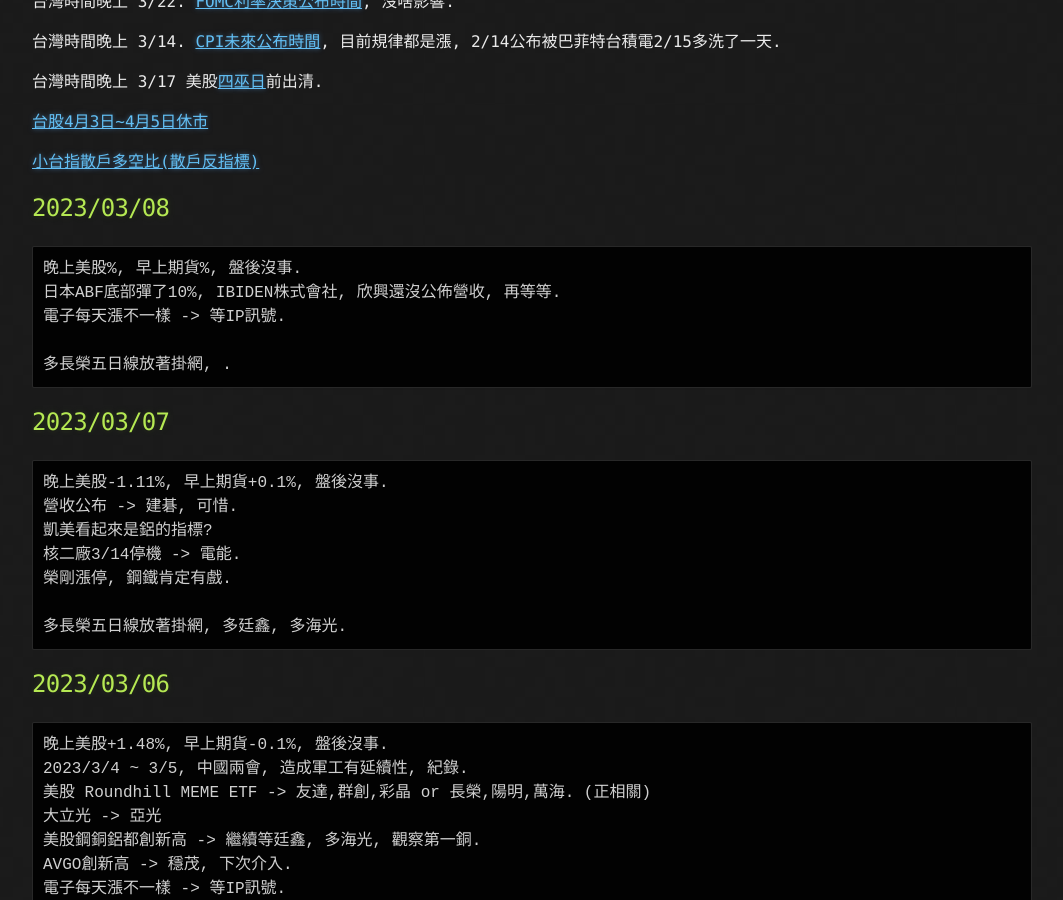
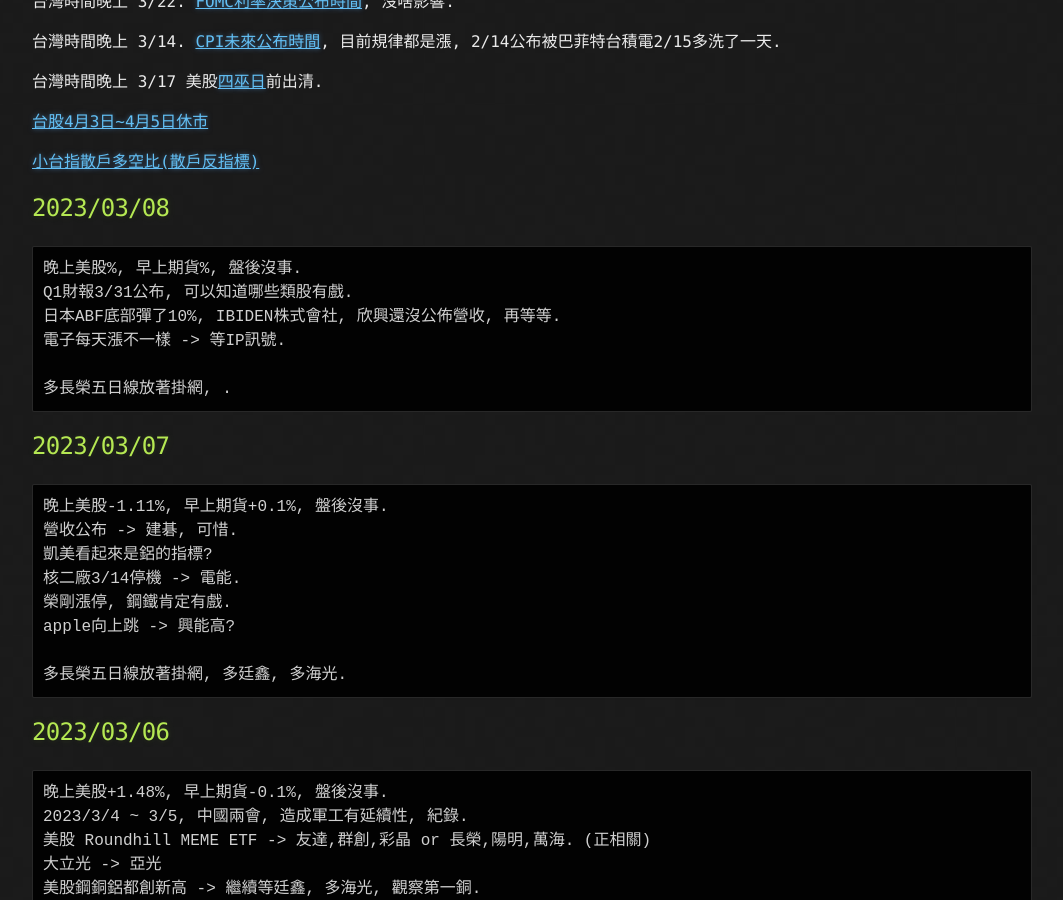
Before and after one commit to lepg5487/Stock_God, a Jekyll site: the page built from index.md, in a window 1280 px wide and 900 px high, scrolled down 428 px. Shown: the whole window, without its empty margins (108-1171 px from the left). Built offline with Jekyll 4.4.1, drawn with Linux system fonts in a browser that asks for light colours; our own code applies the rules of GitHub Pages for plain Markdown files.

Commit message:
Update index.md

````diff
--- a/index.md
+++ b/index.md
@@ -23,6 +23,7 @@
 ## 2023/03/08
 ```
 晚上美股%, 早上期貨%, 盤後沒事.
+Q1財報3/31公布, 可以知道哪些類股有戲.
 日本ABF底部彈了10%, IBIDEN株式會社, 欣興還沒公佈營收, 再等等.
 電子每天漲不一樣 -> 等IP訊號.
 
@@ -36,6 +37,7 @@
 凱美看起來是鋁的指標?
 核二廠3/14停機 -> 電能.
 榮剛漲停, 鋼鐵肯定有戲.
+apple向上跳 -> 興能高?
 
 多長榮五日線放著掛網, 多廷鑫, 多海光.
 ```
````
